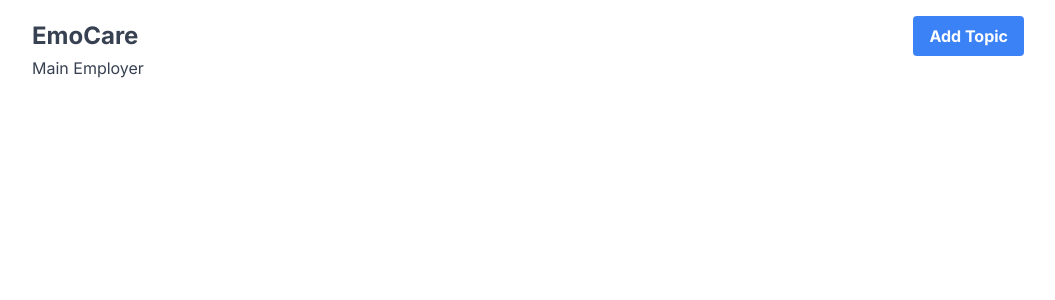
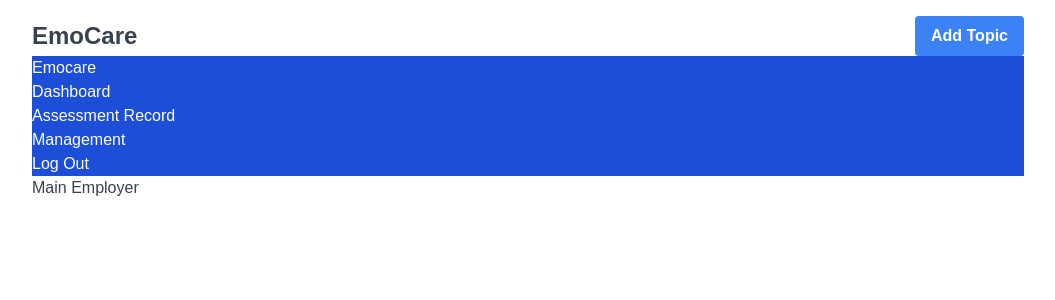
Before and after one commit to ichotika/emocare, a Next.js app: page /organization in a window 1280 px wide. Shown: the top 300 px of the page, without its empty margins (112-1167 px from the left). Built offline with nearby package versions, Linux system fonts and the light colour scheme.

Commit message:
create OrganizationSidebar and attached to the pages

```diff
--- a/src/app/assessment/page.jsx
+++ b/src/app/assessment/page.jsx
@@ -4,6 +4,7 @@ import Instruction from "@/components/assessment/mentalassessment/Instruction";
 const Assessment = () => {
     return (
         <>
+
             <div className="App" style={{ backgroundColor: "goastWhite" }}>
                 {/* Header component creating */}
                 {/* <Header /> */}
--- a/src/app/layout.jsx
+++ b/src/app/layout.jsx
@@ -1,10 +1,11 @@
 import Navbar from "@/components/Navbar";
 import "@/styles/global.css";
 import StyledComponentsRegistry from "@/libs/registry";
-import {Inter} from "next/font/google";
-import {ClerkProvider} from '@clerk/nextjs';
+import { Inter } from "next/font/google";
+import { ClerkProvider } from '@clerk/nextjs';
+import OrganizationSidebar from "@/components/base/OrganizationSidebar";
 
-const inter = Inter({subsets: ["latin"]});
+const inter = Inter({ subsets: ["latin"] });
 
 export const metadata = {
     title: "EmoCare",
@@ -12,14 +13,17 @@ export const metadata = {
         "Web App to manage mental health in your company for better organization",
 };
 
-export default function RootLayout({children}) {
+export default function RootLayout({ children }) {
     // Uncomment <ClerkProvider> to enable user account system
     return (
         <ClerkProvider>
             <html lang="en">
-            <body className={inter.className}>
+                <body /*className="flex"*/>
+                        {/* <div>
+                            <OrganizationSidebar></OrganizationSidebar>
+                        </div> */}
                         <div className="max-w-screen-lg mx-auto p-4">
-                <Navbar/>
+                            <Navbar />
                             <StyledComponentsRegistry className="mt-8">
                                 {children}
                             </StyledComponentsRegistry>
--- a/src/app/organization/page.jsx
+++ b/src/app/organization/page.jsx
@@ -1,8 +1,15 @@
 import Main from "@/components/organizations/Main";
+import OrganizationSidebar from "@/components/base/OrganizationSidebar";
 
 export default function Home() {
   return (
     <>
+    {/* Organization Sidebar */}
+      <div className="">
+        <OrganizationSidebar>
+        </OrganizationSidebar>
+      </div>
+
       <Main />
     </>
   );
--- a/src/components/base/NavBar.jsx
+++ /dev/null
@@ -1,31 +0,0 @@
-"use client";
-import Logo from "@/public/assets/Wireframes/EmoCare_logo 1.svg"
-
-const Navbar = () => {
-    return (
-        // display: flex, flex: space between
-        <>
-            <header>
-                <nav>
-                    <ul>
-                        <li><Link href={`/dashboard`}><Image src={Dashboard} width={24} height={24} alt="dashboard icon" />Dashboard</Link></li>
-                        <li><Link href={`/assessment`}><Image src={Assessment} width={24} height={24} alt="assessment icon" />Assessment Records</Link></li>
-                        <li><Link href={`/education`}><Image src={Education} width={24} height={24} alt="education icon" />Education</Link></li>
-                        <li><Link href={`/emergencysupport`}><Image src={EmergencySupport} width={24} height={24} alt="emergency support icon" />Emergency Support</Link></li>
-                    </ul>
-                </nav>
-            </header>
-
-            <footer>
-                <nav>
-                    <ul>
-                        <li><button><LInk href={`singin`}>Log Out</LInk></button></li>
-                    </ul>
-                </nav>
-            </footer>
-
-        </>
-    );
-};
-
-export default MainBtn;
--- /dev/null
+++ b/src/components/base/OrganizationSidebar.jsx
@@ -0,0 +1,39 @@
+"use client";
+import Logo from "@/public/assets/Wireframes/EmoCare_logo 1.svg"
+import Link from "next/link";
+
+const OrganizationSidebar = () => {
+    return (
+        // display: flex, flex: space between
+        <>
+            <div className="flex flex-col bg-blue-700 justify-between text-white">
+                <header>
+                    <h1>Emocare</h1>
+                    <nav>
+                        <ul>
+                            <li><Link href="#">Dashboard </Link></li>
+                            <li><Link href="/assessmentRerd">Assessment Record</Link></li>
+                            <li><Link href="/organization/management">Management</Link></li>
+                            {/* <li><Link href={`/dashboard`}><Image src={Dashboard}  width={24} height={24} alt="dashboard icon" />Dashboard</Link></li>
+                        <li><Link href={`/assessment`}><Image src={Assessment} width={24} height={24} alt="assessment icon" />Assessment Records</Link></li>
+                        <li><Link href={`/education`}><Image src={Education} width={24} height={24} alt="education icon" />Education</Link></li>
+    <li><Link href={`/emergencysupport`}><Image src={EmergencySupport} width={24} height={24} alt="emergency support icon" />Emergency Support</Link></li> */}
+                        </ul>
+                    </nav>
+                </header>
+
+                <footer>
+                    <nav>
+                        <ul>
+                            <li><button><Link href={`singin`}>Log Out</Link></button></li>
+                        </ul>
+                    </nav>
+                </footer>
+            </div>
+
+
+        </>
+    );
+};
+
+export default OrganizationSidebar;
```
Lines whose indentation alone changed are shown as unchanged.
